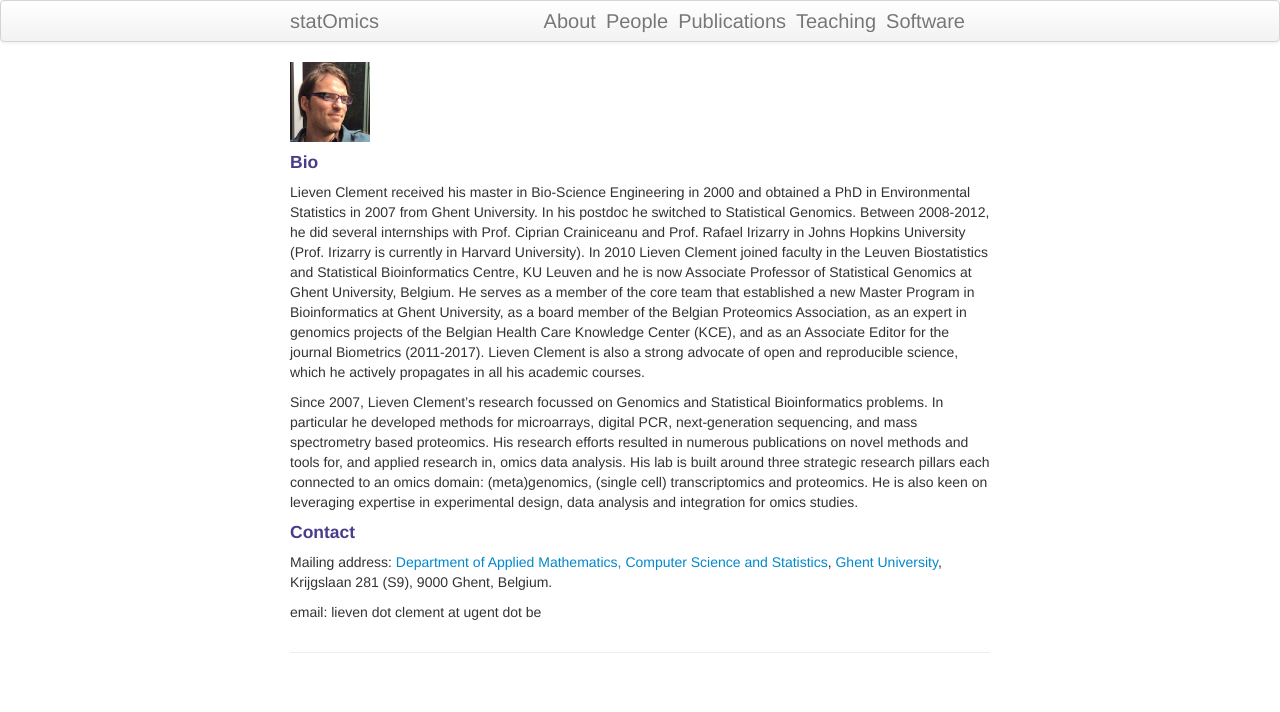
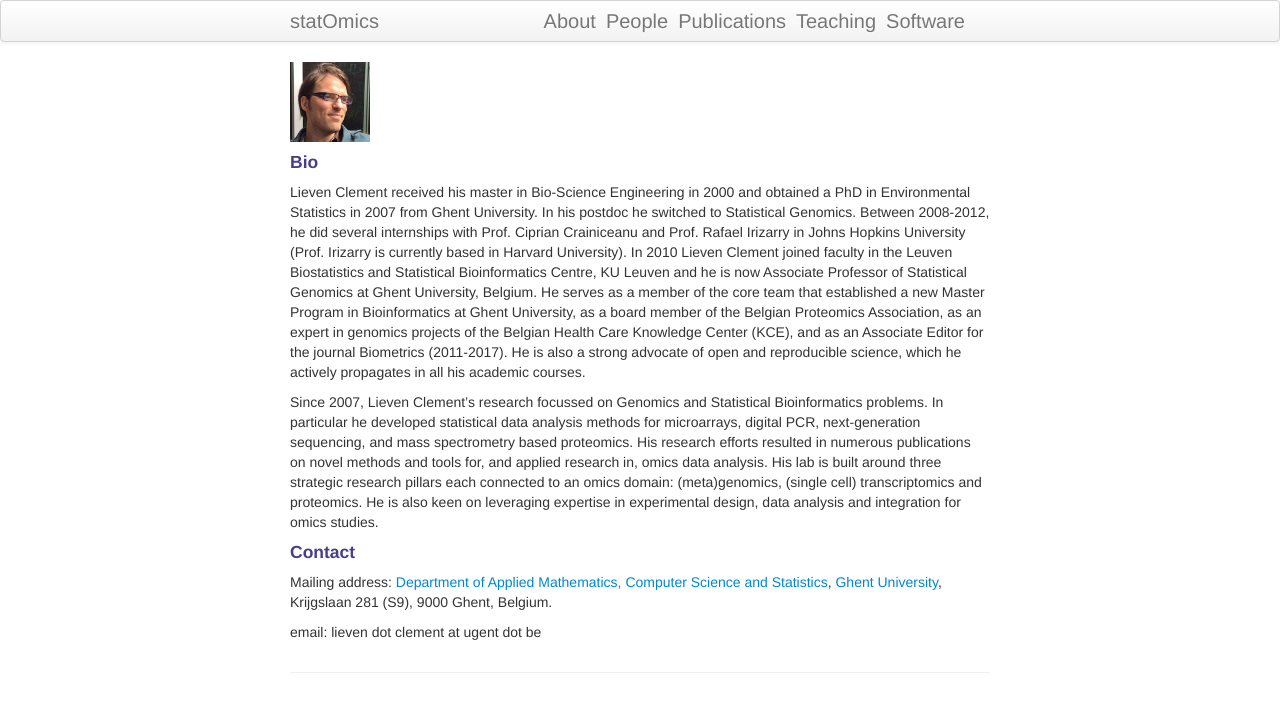
Before and after one commit to statOmics/statOmics.github.io, a Jekyll site: the page built from pages/about.md, in a window 1280 px wide. Shown: the top 712 px of the page. Built offline with Jekyll 4.4.1, drawn with Linux system fonts in a browser that asks for light colours.

Commit message:
updated bio

```diff
--- a/pages/about.md
+++ b/pages/about.md
@@ -6,9 +6,9 @@
 
 #### Bio
 
-Lieven Clement received his master in Bio-Science Engineering in 2000 and obtained a PhD in Environmental Statistics in 2007 from Ghent University. In his postdoc he switched to Statistical Genomics. Between 2008-2012, he did several internships with Prof. Ciprian Crainiceanu and Prof. Rafael Irizarry in Johns Hopkins University (Prof. Irizarry is currently in Harvard University). In 2010 Lieven Clement joined faculty in the Leuven Biostatistics and Statistical Bioinformatics Centre, KU Leuven and he is now Associate Professor of Statistical Genomics at Ghent University, Belgium. He serves as a member of the core team that established a new Master Program in Bioinformatics at Ghent University, as a board member of the Belgian Proteomics Association, as an expert in genomics projects of the Belgian Health Care Knowledge Center (KCE), and as an Associate Editor for the journal Biometrics (2011-2017). Lieven Clement is also a strong advocate of open and reproducible science, which he actively propagates in all his academic courses.
+Lieven Clement received his master in Bio-Science Engineering in 2000 and obtained a PhD in Environmental Statistics in 2007 from Ghent University. In his postdoc he switched to Statistical Genomics. Between 2008-2012, he did several internships with Prof. Ciprian Crainiceanu and Prof. Rafael Irizarry in Johns Hopkins University (Prof. Irizarry is currently based in Harvard University). In 2010 Lieven Clement joined faculty in the Leuven Biostatistics and Statistical Bioinformatics Centre, KU Leuven and he is now Associate Professor of Statistical Genomics at Ghent University, Belgium. He serves as a member of the core team that established a new Master Program in Bioinformatics at Ghent University, as a board member of the Belgian Proteomics Association, as an expert in genomics projects of the Belgian Health Care Knowledge Center (KCE), and as an Associate Editor for the journal Biometrics (2011-2017). He is also a strong advocate of open and reproducible science, which he actively propagates in all his academic courses.
 
-Since 2007, Lieven Clement’s research focussed on Genomics and Statistical Bioinformatics problems. In particular he developed methods for microarrays, digital PCR, next-generation sequencing, and mass spectrometry based proteomics. His research efforts resulted in numerous publications on novel methods and tools for, and applied research in, omics data analysis. His lab is built around three strategic research pillars each connected to an omics domain: (meta)genomics, (single cell) transcriptomics and proteomics. He is also keen on leveraging expertise in experimental design, data analysis and integration for omics studies.
+Since 2007, Lieven Clement’s research focussed on Genomics and Statistical Bioinformatics problems. In particular he developed statistical data analysis methods for microarrays, digital PCR, next-generation sequencing, and mass spectrometry based proteomics. His research efforts resulted in numerous publications on novel methods and tools for, and applied research in, omics data analysis. His lab is built around three strategic research pillars each connected to an omics domain: (meta)genomics, (single cell) transcriptomics and proteomics. He is also keen on leveraging expertise in experimental design, data analysis and integration for omics studies.
 
 #### Contact
 
```
